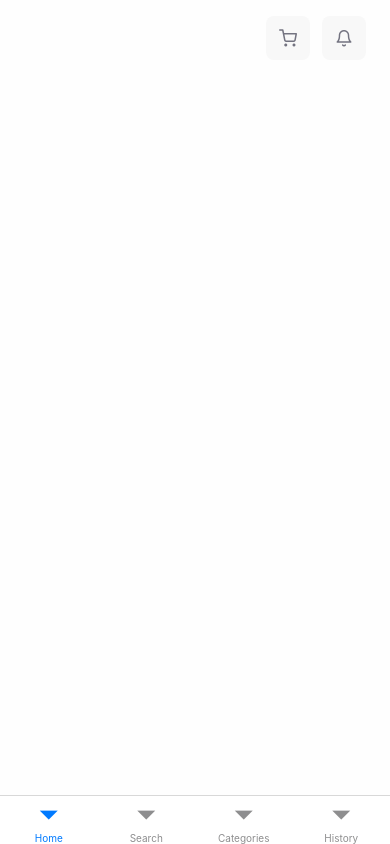
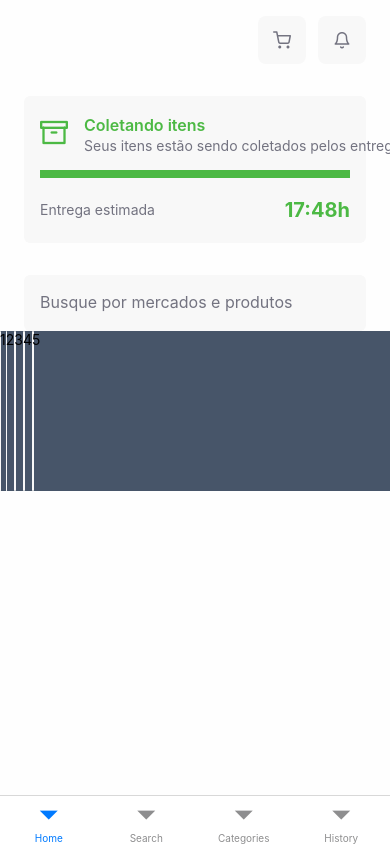
Before and after one commit to Joaovm3/cartly, a React Native app: screen /Home in a window 390 px wide. Built offline with nearby package versions, Linux system fonts and the light colour scheme.

Commit message:
feat: home delivery status and search input

```diff
--- a/src/components/Header.tsx
+++ b/src/components/Header.tsx
@@ -11,10 +11,10 @@ export function Header() {
         className="rounded-full"
       />
       <View className="flex-row gap-3">
-        <TouchableHighlight className="w-11 h-11 bg-gray-200 items-center justify-center rounded-lg">
+        <TouchableHighlight className="w-12 h-12 bg-gray-200 items-center justify-center rounded-lg">
           <Feather name="shopping-cart" size={18} color="#737380" />
         </TouchableHighlight>
-        <TouchableHighlight className="w-11 h-11 bg-gray-200 items-center justify-center rounded-lg">
+        <TouchableHighlight className="w-12 h-12 bg-gray-200 items-center justify-center rounded-lg">
           <Feather name="bell" size={18} color="#737380" />
         </TouchableHighlight>
       </View>
--- a/src/screens/Home/index.tsx
+++ b/src/screens/Home/index.tsx
@@ -1,6 +1,10 @@
+import { Text, View, TextInput, ScrollView, FlatList } from "react-native";
+import { SafeAreaView } from "react-native-safe-area-context";
+import Feather from "@expo/vector-icons/Feather";
+
 import { Header } from "@components/Header";
-import { View } from "react-native";
-import { SafeAreaView } from "react-native-safe-area-context";
+
+const promos = [1, 2, 3, 4, 5];
 
 export function Home() {
   return (
@@ -8,6 +12,53 @@ export function Home() {
       <View className="pt-4">
         <Header />
       </View>
+
+      <View className="px-6 mt-8">
+        <View className="p-4 bg-gray-200 rounded-md space-y-4">
+          <View className="flex-row items-center gap-4">
+            <Feather name="archive" size={28} color="#4CB944" />
+            <View>
+              <Text className="font-semibold text-green-500 text-base leading-relaxed">
+                Coletando itens
+              </Text>
+              <Text className="text-gray-600 text-sm leading-4">
+                Seus itens estão sendo coletados pelos entregadores
+              </Text>
+            </View>
+          </View>
+
+          <View className="w-full h-2 bg-green-500"></View>
+
+          <View className="flex-row justify-between items-center">
+            <Text className="text-gray-600 text-sm leading-4">
+              Entrega estimada
+            </Text>
+            <Text className="font-bold text-green-500 text-xl leading-relaxed">
+              17:48h
+            </Text>
+          </View>
+        </View>
+      </View>
+
+      <View className="px-6 mt-8">
+        <TextInput
+          className="h-14 bg-gray-200 rounded-md pl-4 placeholder:text-gray-600 placeholder:text-base"
+          placeholder="Busque por mercados e produtos"
+          cursorColor="#4CB944"
+        />
+      </View>
+
+      <FlatList
+        className="bg-slate-600 max-h-40 w-full"
+        data={promos}
+        keyExtractor={(item) => item.toString()}
+        renderItem={(item) => (
+          <View className="bg-gray-200 rounded-md h-40 w-1/5">
+            <Text>{item.item}</Text>
+          </View>
+        )}
+        horizontal
+      />
     </SafeAreaView>
   );
 }
```
